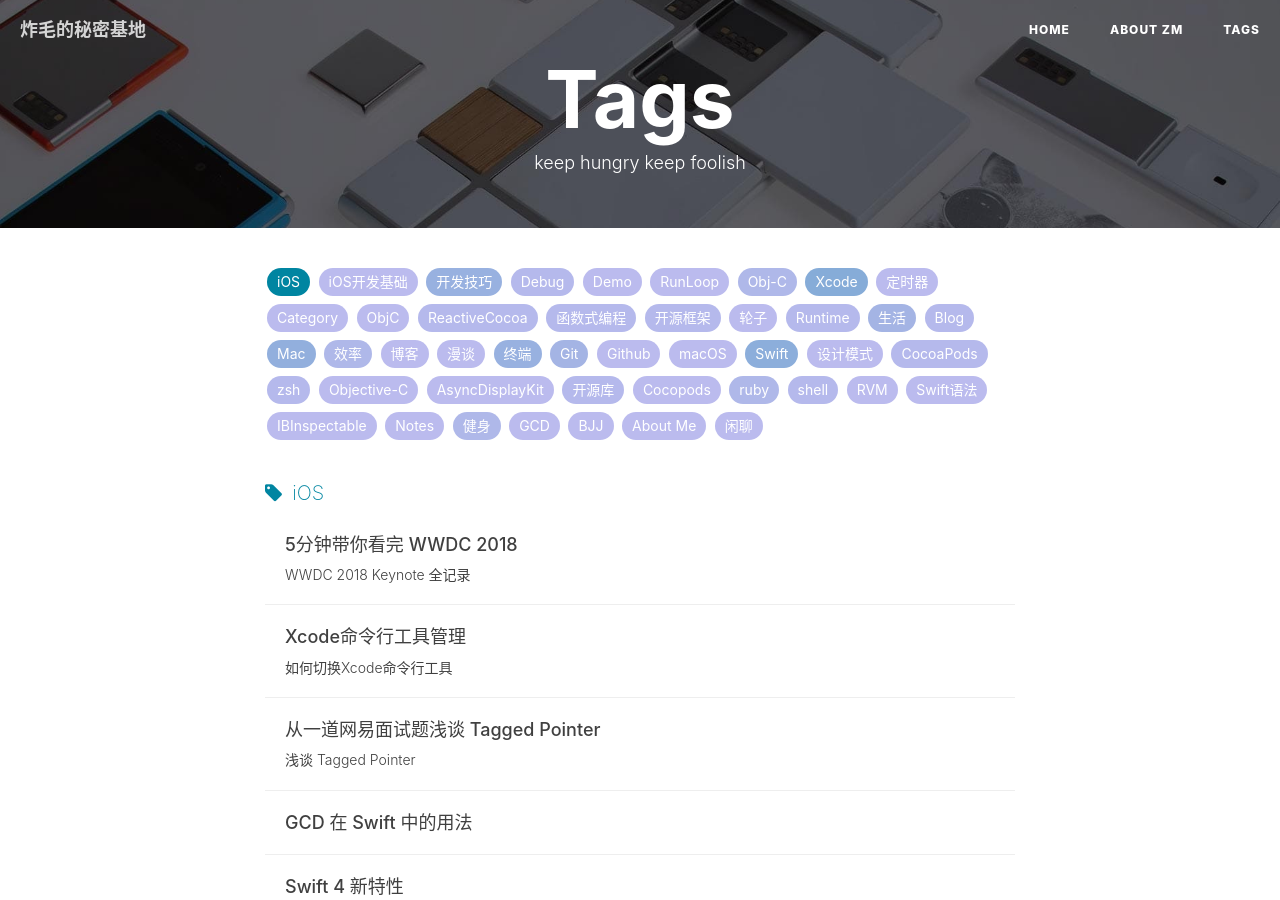
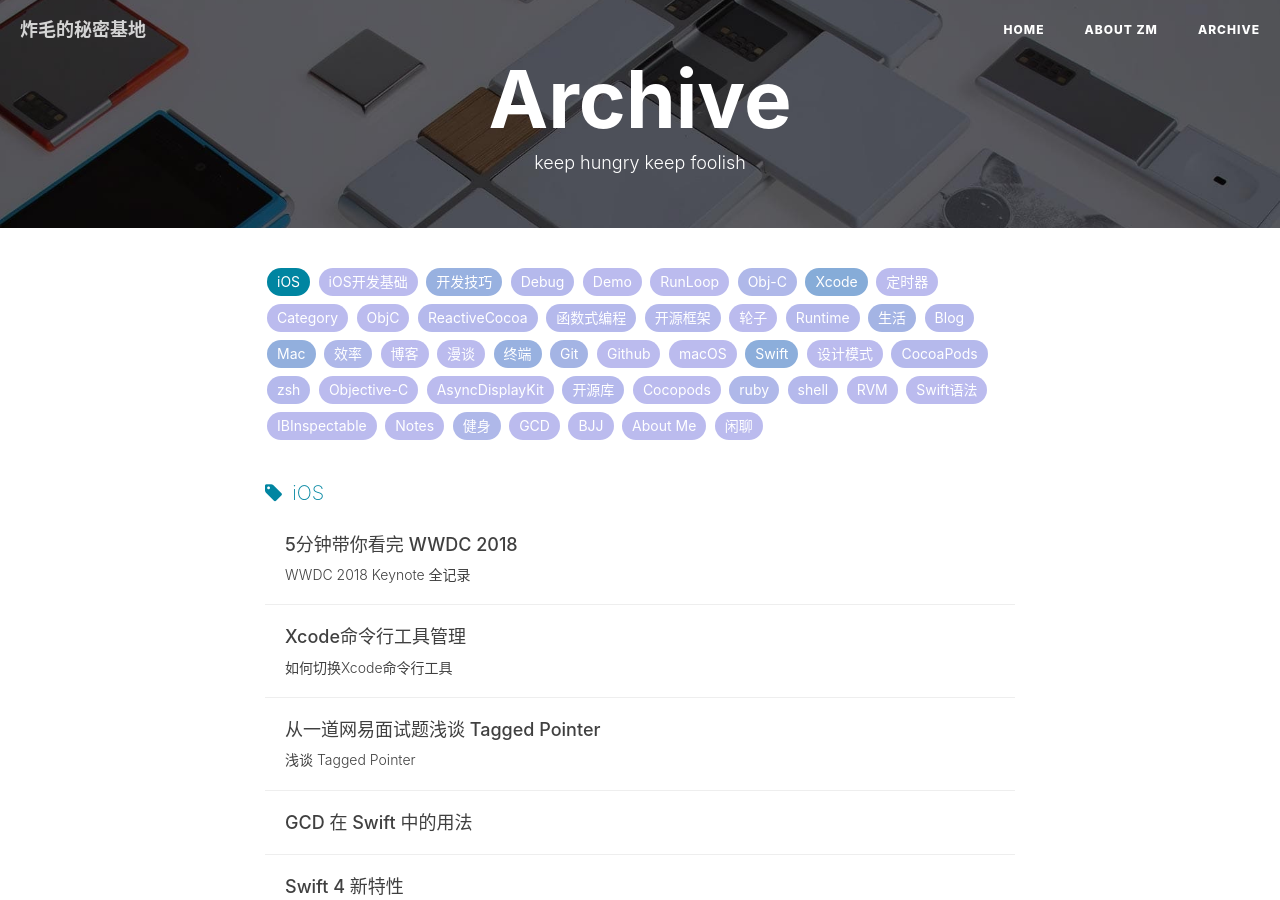
Before and after one commit to lzzmm/lzzmm.github.io, a Jekyll site: the page built from archive.html, in a window 1280 px wide and 900 px high. Built offline with Jekyll 4.4.1, drawn with Linux system fonts in a browser that asks for light colours; nearby versions of some CDN libraries; comment, search, counter and statistics services are not loaded.

Commit message:
tags->archive_test

```diff
--- a/_layouts/keynote.html
+++ b/_layouts/keynote.html
@@ -36,7 +36,7 @@
                     <div class="post-heading">
                         <div class="tags">
                             {% for tag in page.tags %}
-                            <a class="tag" href="{{ site.baseurl }}/tags/#{{ tag }}" title="{{ tag }}">{{ tag }}</a>
+                            <a class="tag" href="{{ site.baseurl }}/archive/#{{ tag }}" title="{{ tag }}">{{ tag }}</a>
                             {% endfor %}
                         </div>
                         <h1>{{ page.title }}</h1>
@@ -130,11 +130,11 @@
                 {% if site.featured-tags %}
                 <section>
                     <hr class="hidden-sm hidden-xs">
-                    <h5><a href="/tags/">FEATURED TAGS</a></h5>
+                    <h5><a href="/archive/">FEATURED TAGS</a></h5>
                     <div class="tags">
                         {% for tag in site.tags %}
                             {% if tag[1].size > {{site.featured-condition-size}} %}
-                                <a href="/tags/#{{ tag[0] }}" title="{{ tag[0] }}" rel="{{ tag[1].size }}">
+                                <a href="/archive/#{{ tag[0] }}" title="{{ tag[0] }}" rel="{{ tag[1].size }}">
                                     {{ tag[0] }}
                                 </a>
                             {% endif %}
--- a/tags.html
+++ b/archive.html
@@ -1,5 +1,5 @@
 ---
-title: Tags
+title: Archive
 layout: default
 description: keep hungry keep foolish
 header-img: "img/tag-bg.jpg"
```
